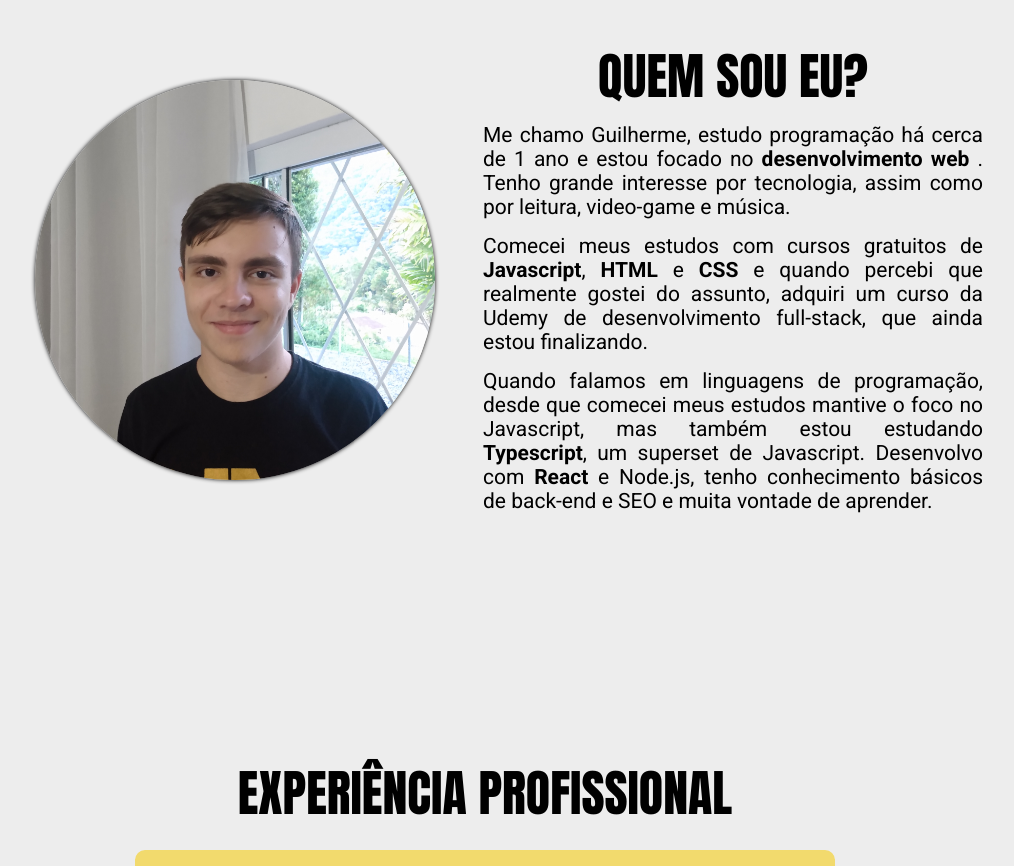
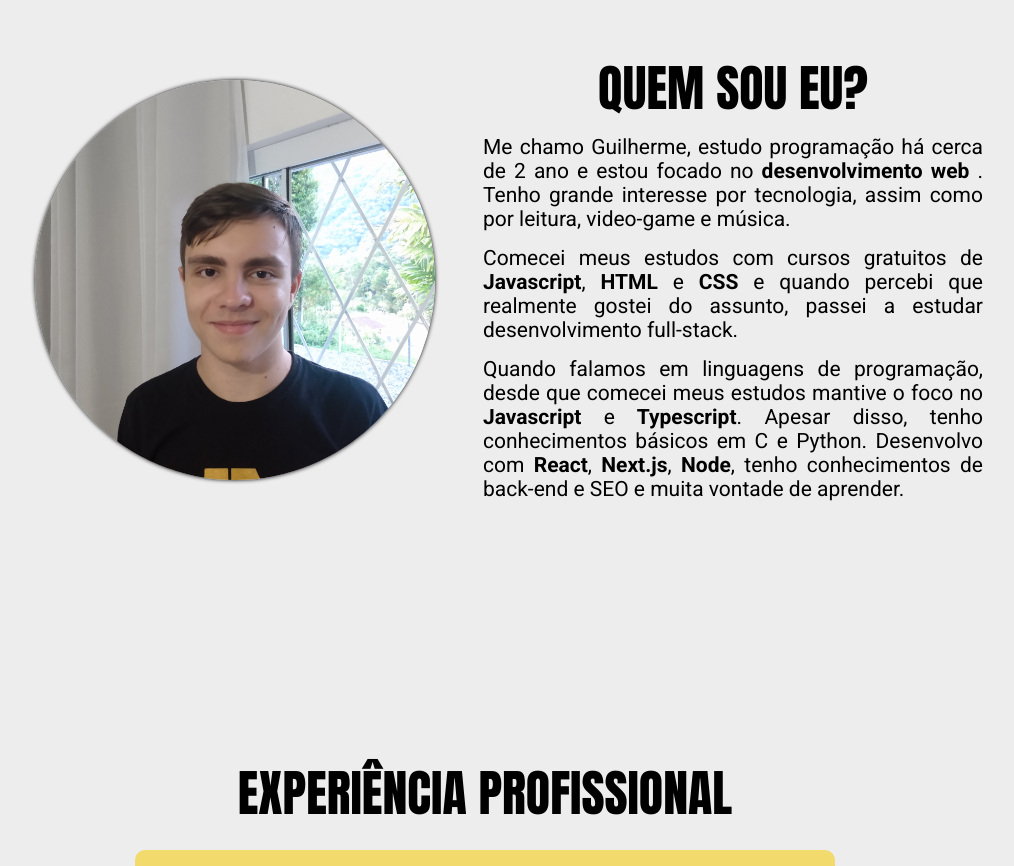
Before and after one commit to guibaumer/portfolio-react, a React (Vite) app: page / in a window 1280 px wide. Shown: the part 920-1786 px from the top of the page, without its empty margins (155-1169 px from the left). Built offline with nearby package versions, Linux system fonts and the light colour scheme.

Commit message:
atualizações 2

```diff
--- a/src/components/FirstSection/FirstSection.jsx
+++ b/src/components/FirstSection/FirstSection.jsx
@@ -11,7 +11,7 @@ function App() {
       <div className="dados">
         <h2>Quem sou eu?</h2>
         <p>
-          Me chamo Guilherme, estudo programação há cerca de 1 ano e estou focado no
+          Me chamo Guilherme, estudo programação há cerca de 2 ano e estou focado no
           <strong> desenvolvimento web </strong>
           . Tenho grande interesse por tecnologia,
           assim como por leitura, video-game e música.
@@ -23,19 +23,23 @@ function App() {
           <strong> HTML </strong>
           e
           <strong> CSS </strong>
-          e quando percebi que realmente gostei do assunto, adquiri um curso da Udemy de
-          desenvolvimento full-stack, que ainda
-          estou finalizando.
+          e quando percebi que realmente gostei do assunto, passei a estudar desenvolvimento
+          full-stack.
         </p>
         <p>
           Quando falamos em linguagens de programação, desde que comecei meus estudos
-          mantive o foco no Javascript, mas também estou estudando
+          mantive o foco no
+          <strong> Javascript </strong>
+          e
           <strong> Typescript</strong>
+          .
+          Apesar disso, tenho conhecimentos básicos em C e Python. Desenvolvo com
+          <strong> React</strong>
           ,
-          um superset de Javascript. Desenvolvo com
-          <strong> React </strong>
-          e Node.js, tenho conhecimento
-          básicos de back-end e SEO e muita vontade de aprender.
+          <strong> Next.js</strong>
+          ,
+          <strong> Node</strong>
+          , tenho conhecimentos de back-end e SEO e muita vontade de aprender.
         </p>
       </div>
     </section>
```
